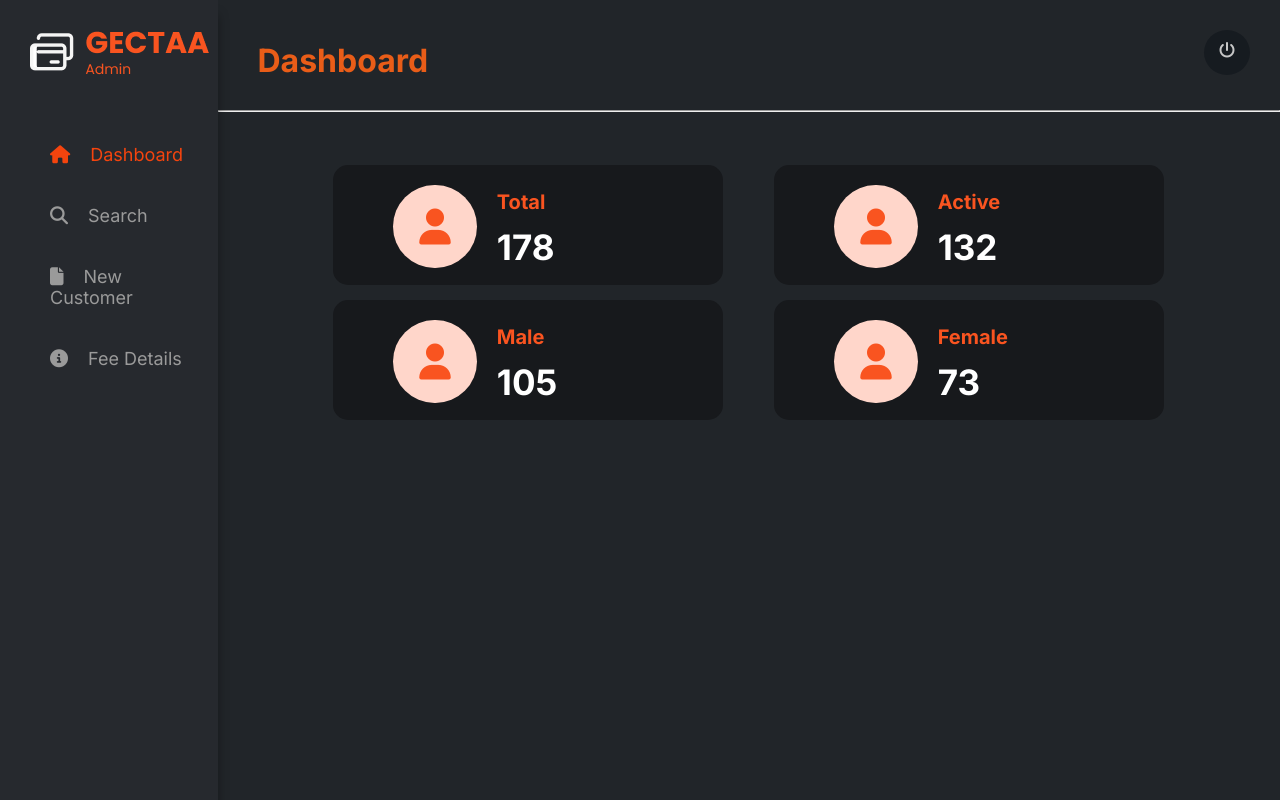
After one commit to jeevjacobgeorge/gym_mngmnt_django, a Django app: page / in a window 1280 px wide. The commit adds this page. Run offline with Django 5.2, Linux system fonts and the light colour scheme; a user stored in the database is signed in; some libraries are stand-ins or nearby versions.

Commit message:
Login logout

```diff
--- a/gym/admin.py
+++ b/gym/admin.py
@@ -12,7 +12,10 @@ class FeeDetailAdmin(admin.ModelAdmin):
     search_fields = ('customer__name', 'date_of_payment')
     list_filter = ('date_of_payment', 'month')
 
+class CategoryTableAdmin(admin.ModelAdmin):
+    list_display = ('name', 'price')
+
 
 admin.site.register(Customer, CustomerAdmin)
 admin.site.register(FeeDetail, FeeDetailAdmin)
-admin.site.register(CategoryTable)
+admin.site.register(CategoryTable, CategoryTableAdmin)
--- /dev/null
+++ b/gym/static/gym/dashboard.css
@@ -0,0 +1,141 @@
+@import url('https://fonts.googleapis.com/css2?family=Inter:wght@100..900&display=swap');
+
+body{
+    margin:0;
+    padding:0;
+    height:100%;
+    font-family: "Inter", sans-serif;
+}
+.container{
+    background-color:#26292E;
+    display:flex;
+    height:100%;
+    min-height: 100vh;
+}
+
+/* Navbar start */
+
+.navbar{
+    width:15%;
+    background-color:#26292E;
+    box-shadow: 0 15px 10px rgba(0, 0, 0, 0.35);
+    position: relative;
+    z-index: 1;
+    padding:20px 0px 10px 30px;
+}
+
+
+.navbar nav{
+    display: block;
+    margin-top:40px;
+}
+
+.navbar nav li{
+    list-style-type: none;
+    padding:10px;
+    font-size: 18px;
+}
+
+.navbar nav a{
+    color:#9A9A9A;
+    text-decoration:none;
+}
+
+.navbar nav a:hover > li{
+    font-size:20px;
+    transition: 0.7s;
+}
+
+
+.navbar nav li{
+    padding:20px;
+}
+
+.navbar nav li i{
+    margin-right:20px;
+}
+
+.logo img{
+    width:180px;
+    height:auto;
+}
+
+/* Navbar ends */
+
+.content{
+    width:85%;
+    background-color:#212529;
+}
+
+.header{
+    display:flex;
+    justify-content: space-between;
+    padding:20px 30px 0px 40px;
+}
+
+.header h1{
+    color:#E95D18;
+}
+
+.userIcon{
+    margin-top:10px;
+    height:25px;
+    border-radius:50%;
+    padding:10px 15px;
+    background-color:#161b20;
+}
+
+.statsContainer{
+    padding:30px 50px 0px 50px;
+}
+
+.statusCards{
+    display:flex;
+    justify-content: space-evenly;
+    margin:15px;
+}
+
+.card{
+    border-radius:15px;
+    padding:20px;
+    background-color:#17191C;
+    height:80px;
+    width:350px;
+    display:flex;
+    padding-top:20px;
+}
+
+.iconContainer{
+    margin-left:40px;
+    margin-right:20px;
+    height:83.5px;
+    width:83.5px;
+    background-color:#FFD6CA;
+    border-radius:50%;
+    display:flex;
+    justify-content: center;
+    align-items: center;
+}
+
+.iconContainer #userIcon{
+    font-size:36px;
+}
+
+.stats{
+    justify-content: center;
+    align-items: center;
+    margin-top:-15px;
+    font-weight: bold;
+}
+
+.stats #value{
+    color:white;
+    margin-top:12px;
+    font-size:35px;
+}
+
+.stats #category{
+    margin-bottom:0px;
+    font-size:20px;
+    color:#F95420;
+}
--- /dev/null
+++ b/gym/templates/gym/dashboard.html
@@ -0,0 +1,78 @@
+{% load static %}
+<!DOCTYPE html>
+<html lang="en">
+<head>
+    <meta charset="UTF-8">
+    <meta name="viewport" content="width=device-width, initial-scale=1.0">
+    <title>EverYouth Gym - HomePage</title>
+    <link rel="stylesheet" href="{% static 'gym/dashboard.css' %}">
+
+</head>
+<body>
+    <div class="container">
+        <div class="navbar">
+            <div class="logo">
+                <img src="{% static 'gym/assets/images/Logo.png' %}" alt="Logo">
+            </div>
+            <nav>
+                <a href="#" style="color:#f4440e;"><li><i class="fa-solid fa-house" style="color: #f4440e;"></i>Dashboard</li>
+                <a href="#"><li><i class="fa-solid fa-magnifying-glass" style="color: #9a9a9a;"></i>Search</li></a>
+                <a href="/add"><li><i class="fa-solid fa-file" style="color: #9a9a9a;"></i>New Customer</li></a>
+                <a href="#"><li><i class="fa-solid fa-circle-info" style="color: #9a9a9a;"></i>Fee Details</li></a>
+            </nav>
+        </div>
+        <div class="content">
+            <div class="header">
+                <h1>Dashboard</h1>
+                <div class="userIcon">
+                    <a href="{% url 'logout' %}" ><i class="fa-solid fa-power-off" style="color: #c7c7c7;"></i></a>
+                </div>
+            </div>
+            <hr style="color:#9A9A9A">
+            <div class="statsContainer">
+                <div class="statusCards">
+                    <div class="card">
+                        <div class="iconContainer">
+                            <i class="fa-solid fa-user" id="userIcon" style="color: #f95420;" width="50px" height="50px"></i>
+                        </div>
+                        <div class="stats">
+                            <p id="category">Total</p>
+                            <p id="value">178</p>
+                        </div>
+                    </div>
+                    <div class="card">
+                        <div class="iconContainer">
+                            <i class="fa-solid fa-user" id="userIcon" style="color: #f95420;" width="50px" height="50px"></i>
+                        </div>
+                        <div class="stats">
+                            <p id="category">Active</p>
+                            <p id="value">132</p>
+                        </div>
+                    </div>
+                </div>
+                <div class="statusCards">
+                    <div class="card">
+                        <div class="iconContainer">
+                            <i class="fa-solid fa-user" id="userIcon" style="color: #f95420;" width="50px" height="50px"></i>
+                        </div>
+                        <div class="stats">
+                            <p id="category">Male</p>
+                            <p id="value">105</p>
+                        </div>
+                    </div>
+                    <div class="card">
+                        <div class="iconContainer">
+                            <i class="fa-solid fa-user" id="userIcon" style="color: #f95420;" width="50px" height="50px"></i>
+                        </div>
+                        <div class="stats">
+                            <p id="category">Female</p>
+                            <p id="value">73</p>
+                        </div>
+                    </div>
+                </div>
+            </div>
+        </div>
+    </div>
+    <script src="https://kit.fontawesome.com/570d6d8240.js" crossorigin="anonymous"></script>
+</body>
+</html>
--- a/gym/urls.py
+++ b/gym/urls.py
@@ -2,7 +2,10 @@ from django.urls import path
 from .views import *
 
 urlpatterns = [
-    path('customers/', customer_list, name='customer_list'),
-    path('customers/add/', add_customer, name='add_customer'),
-    path('customers/pay_fees/', pay_fees, name='pay_fees'),
+    path('', dashboard, name='dashboard'),
+    path('add/', add_customer, name='add_customer'),
+    path('pay_fees/', pay_fees, name='pay_fees'),
+    path('login/', login_view, name='login'),
+    path('dashboard/', dashboard, name='dashboard'),
+    path('logout/', logout_view, name='logout'),
 ]
--- a/gym/views.py
+++ b/gym/views.py
@@ -2,11 +2,14 @@ from django.shortcuts import render, redirect, get_object_or_404
 from django.utils import timezone
 from .models import Customer, FeeDetail
 from .forms import CustomerForm, FeePaymentForm
+from django.contrib.auth.decorators import login_required
+from django.contrib.auth import authenticate, login, logout
+from django.contrib.auth.forms import AuthenticationForm
 def customer_list(request):
     customers = Customer.objects.all()
     return render(request, 'gym/customers.html', {'customers': customers})
 
-
+@login_required
 def add_customer(request):
     if request.method == 'POST':
         form = CustomerForm(request.POST)
@@ -19,7 +22,7 @@ def add_customer(request):
     return render(request, 'gym/add_customer.html', {'form': form})
 
 
-
+@login_required
 def pay_fees(request):
     if request.method == 'POST':
         form = FeePaymentForm(request.POST)
@@ -34,3 +37,26 @@ def pay_fees(request):
     else:
         form = FeePaymentForm()
     return render(request, 'gym/pay_fees.html', {'form': form})
+
+def login_view(request):
+    if request.method == 'POST':
+        form = AuthenticationForm(request, data=request.POST)
+        if form.is_valid():
+            username = form.cleaned_data.get('username')
+            password = form.cleaned_data.get('password')
+            user = authenticate(username=username, password=password)
+            if user is not None:
+                login(request, user)
+                return redirect('dashboard')
+    else:
+        form = AuthenticationForm()
+    return render(request, 'gym/login.html', {'form': form})
+
+
+@login_required
+def dashboard(request):
+    return render(request, 'gym/dashboard.html')
+
+def logout_view(request):
+    logout(request)
+    return redirect('login')
--- a/mygym/settings.py
+++ b/mygym/settings.py
@@ -116,7 +116,11 @@ USE_TZ = True
 # Static files (CSS, JavaScript, Images)
 # https://docs.djangoproject.com/en/5.0/howto/static-files/
 
-STATIC_URL = 'static/'
+# Static files (CSS, JavaScript, Images)
+STATIC_URL = '/static/'
+
+
+
 
 # Default primary key field type
 # https://docs.djangoproject.com/en/5.0/ref/settings/#default-auto-field
--- a/mygym/urls.py
+++ b/mygym/urls.py
@@ -19,6 +19,7 @@ from django.urls import path,include
 
 urlpatterns = [
     path('admin/', admin.site.urls),
-    path('gym/', include('gym.urls')),
+    path('', include('gym.urls')),
+    path('accounts/', include('gym.urls')),
 
 ]
```
Also changed, not shown: gym/static/gym/login.css (added, +87 -0 lines), gym/static/gym/newCust.css (added, +145 -0 lines), gym/templates/gym/add_customer.html (+95 -8 lines), gym/templates/gym/base.html (deleted, +0 -32 lines), gym/templates/gym/customers.html (deleted, +0 -14 lines), gym/templates/gym/login.html (added, +41 -0 lines), db.sqlite3, gym/static/gym/assets/images/Logo.png (added).
